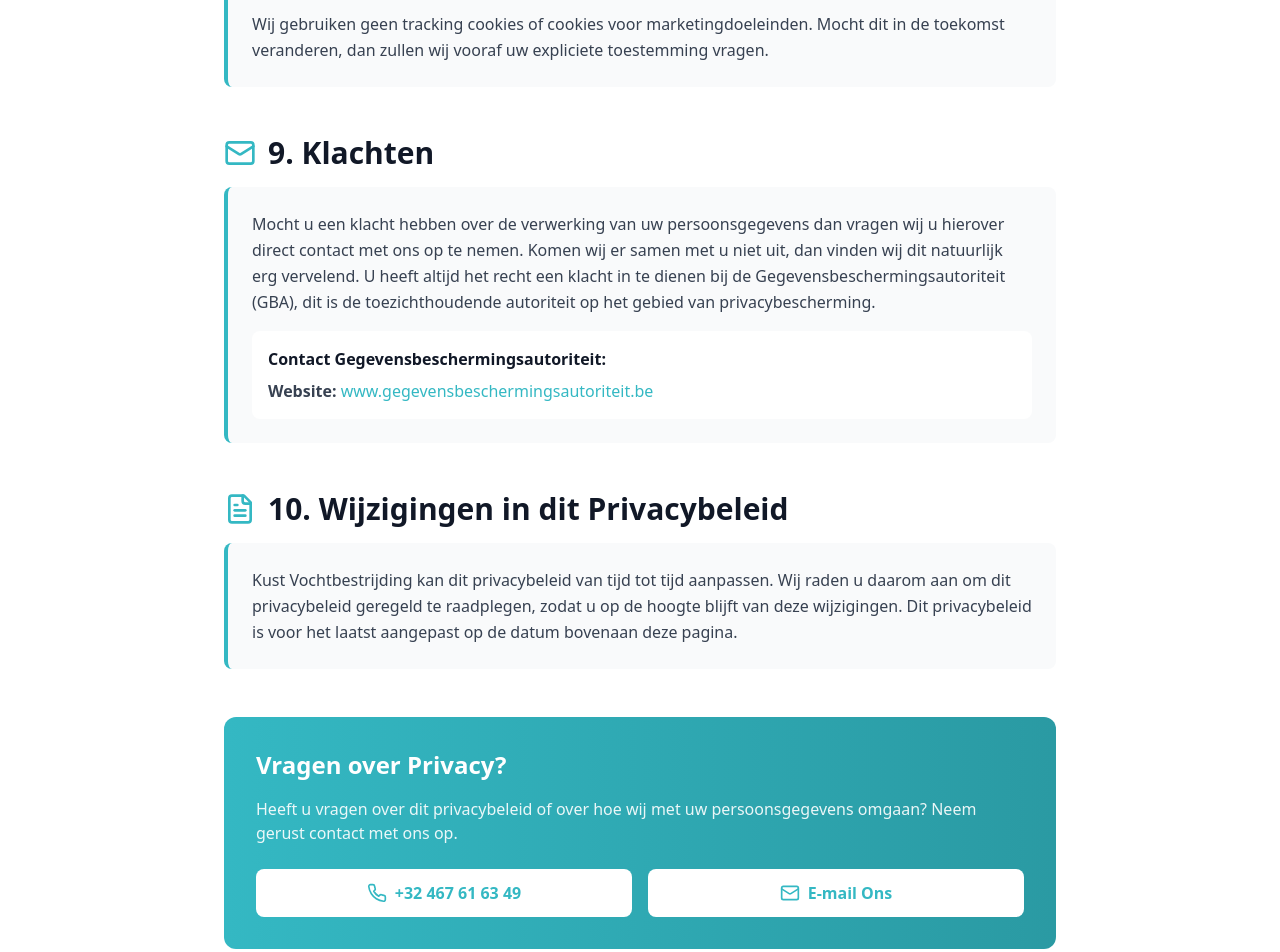
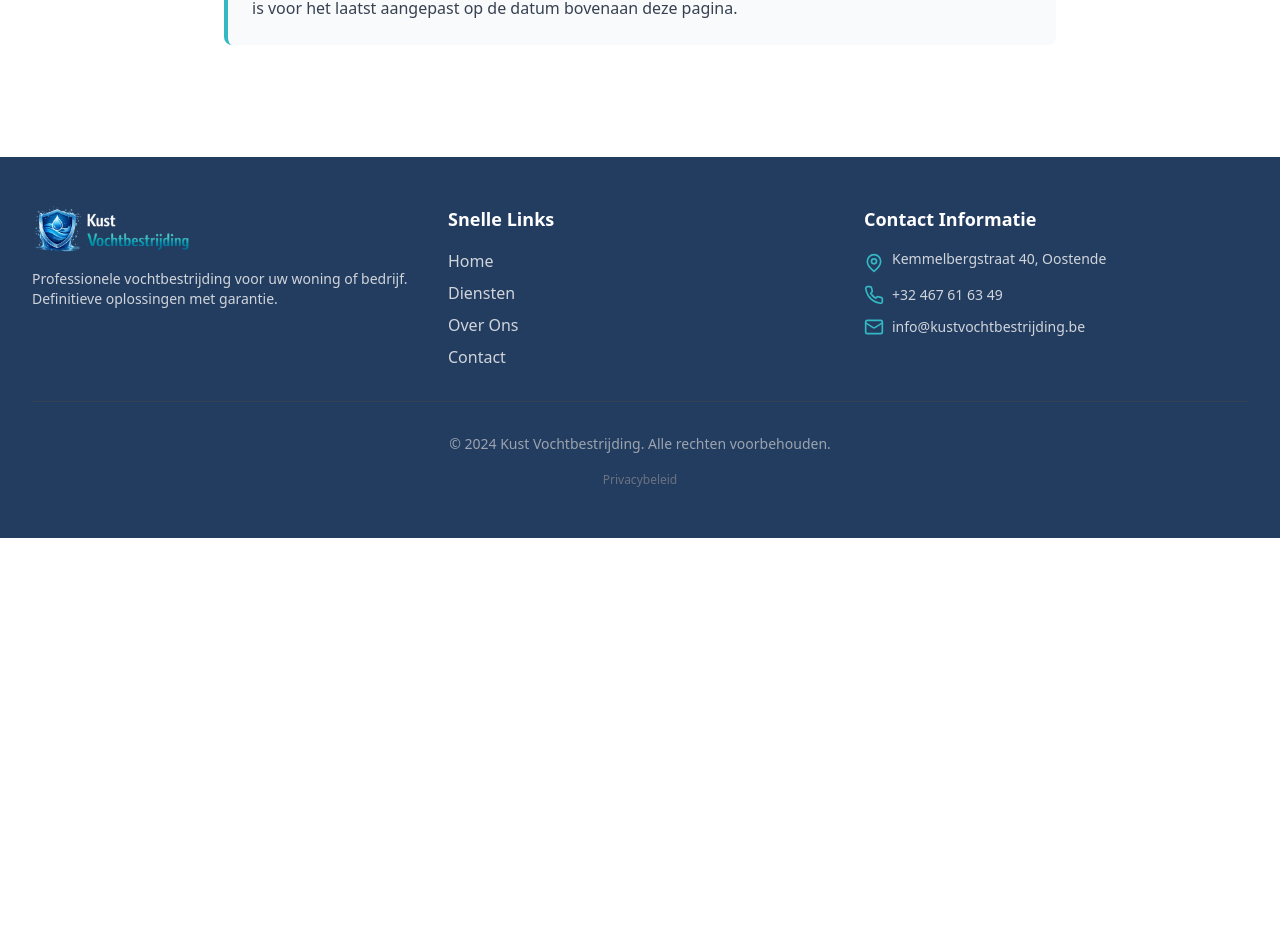
Before and after one commit to mo3aad2002/kustVochtBestrijding, a React (Vite) app: page /privacybeleid in a window 1280 px wide. Shown: the part 3637-4589 px from the top of the page. After the commit the page ends 4175 px from the top, so only its background shows below. Built offline with nearby package versions, Linux system fonts and the light colour scheme.

Commit message:
Updated Privacybeleid.tsx

```diff
--- a/src/pages/Privacybeleid.tsx
+++ b/src/pages/Privacybeleid.tsx
@@ -178,68 +178,12 @@ export default function Privacybeleid() {
             <div className="mb-12">
               <h2 className="text-3xl font-bold text-gray-900 mb-4 flex items-center">
                 <FileText className="mr-3 text-[#34B8C3]" size={32} />
-                8. Cookies
-              </h2>
-              <div className="bg-gray-50 p-6 rounded-lg border-l-4 border-[#34B8C3]">
-                <p className="text-gray-700 leading-relaxed mb-4">
-                  Deze website gebruikt alleen functionele cookies die noodzakelijk zijn voor de werking van de website. Deze cookies hebben geen impact op uw privacy en vereisen geen toestemming.
-                </p>
-                <p className="text-gray-700 leading-relaxed">
-                  Wij gebruiken geen tracking cookies of cookies voor marketingdoeleinden. Mocht dit in de toekomst veranderen, dan zullen wij vooraf uw expliciete toestemming vragen.
-                </p>
-              </div>
-            </div>
-
-            <div className="mb-12">
-              <h2 className="text-3xl font-bold text-gray-900 mb-4 flex items-center">
-                <Mail className="mr-3 text-[#34B8C3]" size={32} />
-                9. Klachten
-              </h2>
-              <div className="bg-gray-50 p-6 rounded-lg border-l-4 border-[#34B8C3]">
-                <p className="text-gray-700 leading-relaxed mb-4">
-                  Mocht u een klacht hebben over de verwerking van uw persoonsgegevens dan vragen wij u hierover direct contact met ons op te nemen. Komen wij er samen met u niet uit, dan vinden wij dit natuurlijk erg vervelend. U heeft altijd het recht een klacht in te dienen bij de Gegevensbeschermingsautoriteit (GBA), dit is de toezichthoudende autoriteit op het gebied van privacybescherming.
-                </p>
-                <div className="bg-white p-4 rounded-lg mt-4">
-                  <h3 className="font-semibold text-gray-900 mb-2">Contact Gegevensbeschermingsautoriteit:</h3>
-                  <p className="text-gray-700">
-                    <strong>Website:</strong> <a href="https://www.gegevensbeschermingsautoriteit.be" target="_blank" rel="noopener noreferrer" className="text-[#34B8C3] hover:underline">www.gegevensbeschermingsautoriteit.be</a>
-                  </p>
-                </div>
-              </div>
-            </div>
-
-            <div className="mb-12">
-              <h2 className="text-3xl font-bold text-gray-900 mb-4 flex items-center">
-                <FileText className="mr-3 text-[#34B8C3]" size={32} />
-                10. Wijzigingen in dit Privacybeleid
+                8. Wijzigingen in dit Privacybeleid
               </h2>
               <div className="bg-gray-50 p-6 rounded-lg border-l-4 border-[#34B8C3]">
                 <p className="text-gray-700 leading-relaxed">
                   Kust Vochtbestrijding kan dit privacybeleid van tijd tot tijd aanpassen. Wij raden u daarom aan om dit privacybeleid geregeld te raadplegen, zodat u op de hoogte blijft van deze wijzigingen. Dit privacybeleid is voor het laatst aangepast op de datum bovenaan deze pagina.
                 </p>
-              </div>
-            </div>
-
-            <div className="bg-gradient-to-r from-[#34B8C3] to-[#2a9aa3] text-white p-8 rounded-xl">
-              <h2 className="text-2xl font-bold mb-4">Vragen over Privacy?</h2>
-              <p className="mb-6 text-white/90">
-                Heeft u vragen over dit privacybeleid of over hoe wij met uw persoonsgegevens omgaan? Neem gerust contact met ons op.
-              </p>
-              <div className="grid md:grid-cols-2 gap-4">
-                <a
-                  href="tel:+32467616349"
-                  className="flex items-center justify-center bg-white text-[#34B8C3] px-6 py-3 rounded-lg font-semibold hover:bg-gray-50 transition"
-                >
-                  <Phone className="mr-2" size={20} />
-                  +32 467 61 63 49
-                </a>
-                <a
-                  href="mailto:info@kustvochtbestrijding.be"
-                  className="flex items-center justify-center bg-white text-[#34B8C3] px-6 py-3 rounded-lg font-semibold hover:bg-gray-50 transition"
-                >
-                  <Mail className="mr-2" size={20} />
-                  E-mail Ons
-                </a>
               </div>
             </div>
 
```
